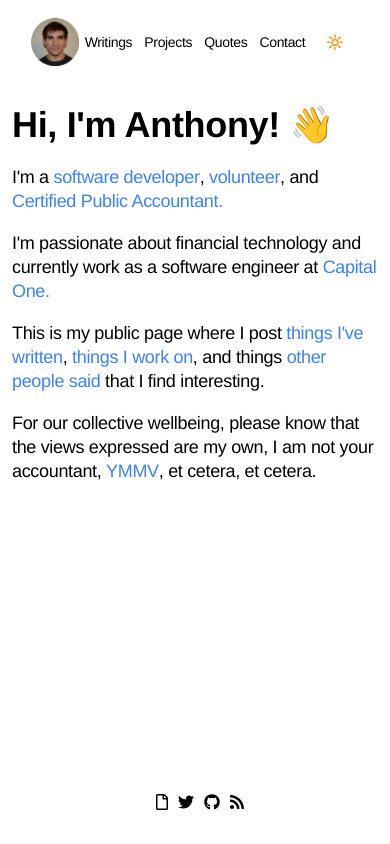
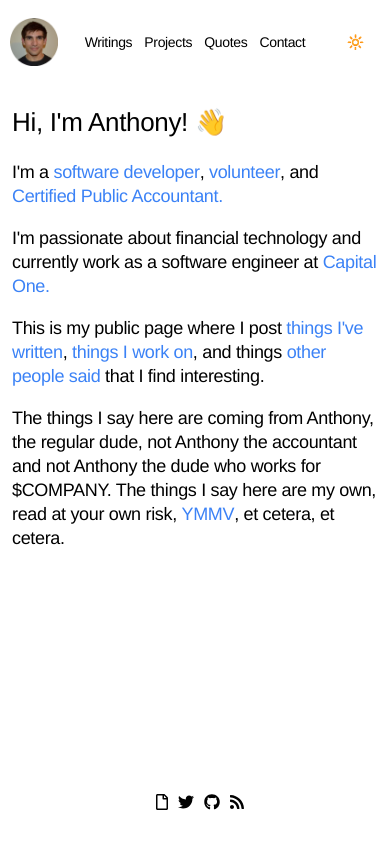
Before and after one commit to Anthony-Calderaro/calderarrow, a Next.js app: page / in a window 390 px wide. Built offline with nearby package versions, Linux system fonts and the light colour scheme.

Commit message:
Adds more mobile styling.

```diff
--- a/pages/_app.js
+++ b/pages/_app.js
@@ -20,6 +20,7 @@
     <div>
       <Head>
         <link rel="shortcut icon" type="image/png" href="hs.png" />
+        <link rel="stylesheet" href="path/to/font-awesome/css/font-awesome.min.css" />
         <title>{pageTitle}</title>
       </Head>
 
--- a/pages/index.js
+++ b/pages/index.js
@@ -18,11 +18,11 @@
 
   return (
     <div className={styles.home_container}>
-      <h1>Hi, I'm Anthony! 👋</h1>
+      <p className={styles.main_header}>Hi, I'm Anthony! 👋</p>
       <p>I'm a <HomePageLink linkObject={homePageLinks.software} />, <HomePageLink linkObject={homePageLinks.dlvfr} />, and <HomePageLink linkObject={homePageLinks.cpa}/></p>
       <p>I'm passionate about financial technology and currently work as a software engineer at <HomePageLink linkObject={homePageLinks.employer} /></p>
       <p>This is my public page where I post <HomePageLink linkObject={homePageLinks.writings} />, <HomePageLink linkObject={homePageLinks.projects} />, and things <HomePageLink linkObject={homePageLinks.quotes} /> that I find interesting.</p>
-      <p>For our collective wellbeing, please know that the views expressed are my own, I am not your accountant, <HomePageLink linkObject={homePageLinks.ymmv} />, et cetera, et cetera.</p>
+      <p>The things I say here are coming from Anthony, the regular dude, not Anthony the accountant and not Anthony the dude who works for ${'COMPANY'}. The things I say here are my own, read at your own risk, <HomePageLink linkObject={homePageLinks.ymmv} />, et cetera, et cetera.</p>
 
     </div>
   );
--- a/styles/Header.module.css
+++ b/styles/Header.module.css
@@ -24,7 +24,6 @@
 }
 
 .link {
-  padding: 12px 0;
   margin: 0 6px;
   display: flex;
   justify-content: space-around;
@@ -39,6 +38,11 @@
   display: flex;
 }
 
+.headshot div {
+  height: 32px;
+  width: 32px;
+}
+
 .link:hover, .active {
   border-bottom: 1px solid #d39f10;
 }
@@ -48,8 +52,9 @@
   margin: 10px 0;
 }
 
-@media screen and (min-width: 1000px) {
+@media (min-width: 1000px) {
   .link {
+    padding: 12px 0;
     margin: 0 24px;
   }
   .headerContainer {
--- a/styles/Home.module.css
+++ b/styles/Home.module.css
@@ -79,6 +79,10 @@
 .home_container p {
   line-height: 24px;
 }
+.main_header {
+  font-size: 26px;
+}
+
 .logo {
   height: 1em;
 }
@@ -89,3 +93,9 @@
     flex-direction: column;
   }
 }
+
+@media (min-width: 600px) {
+  .main_header {
+    font-size: 32px;
+  }
+}
--- a/styles/globals.css
+++ b/styles/globals.css
@@ -33,7 +33,6 @@
   display: flex;
   flex-direction: column;
   justify-content: center;
-  align-items: center;
   background: white;
   color: black;
 }
@@ -54,3 +53,9 @@
   height: 18x;
   width: 18px;
 }
+
+@media (min-width: 1000px) {
+  .container {
+    align-items: center;
+  }
+}
```
Also changed, not shown: styles/Writings.module.css (+7 -1 lines), 1 other file (tests, documents, lock files or other folders).
